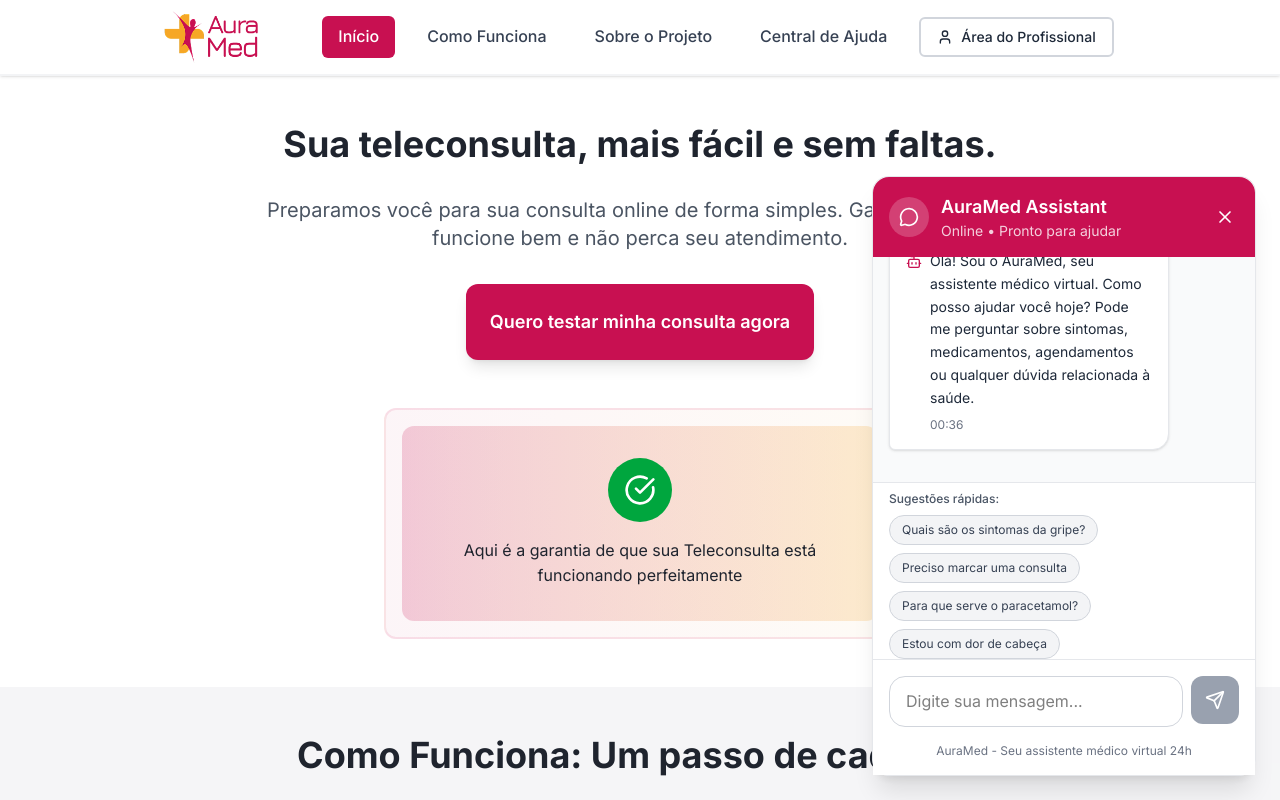
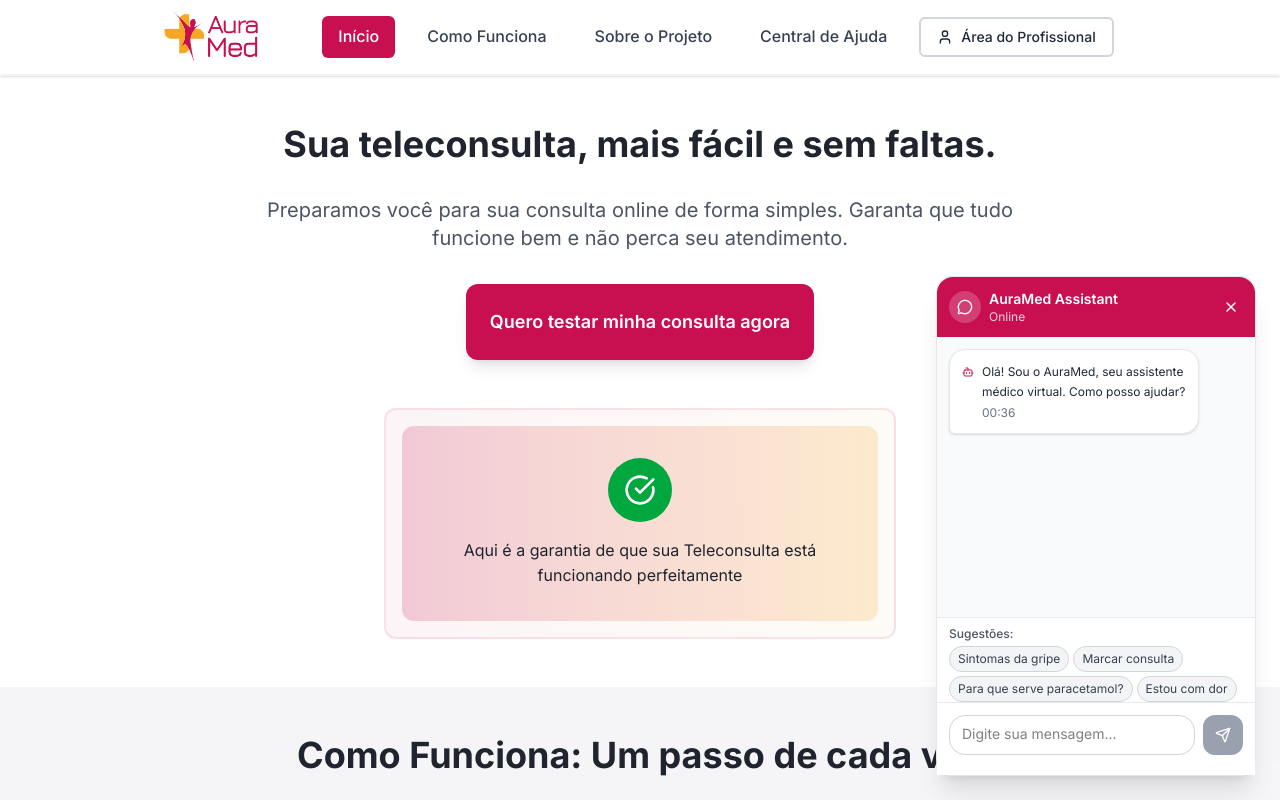
Before and after one commit to FIAP-AURAMED/auramed-sem2-front, a React (Vite) app: page / in a window 1280 px wide. Both pictures are taken after a click on the button "Abrir chat com AuraMed". Shown: the top 800 px of the page. Built offline with nearby package versions, Linux system fonts and the light colour scheme.

Commit message:
feat: modificação do visual para ajuste no tamanho do conteiner.

```diff
--- a/src/components/Chatbot/index.tsx
+++ b/src/components/Chatbot/index.tsx
@@ -1,5 +1,5 @@
-import { useState, useRef, useEffect } from "react";
-import { MessageCircle, X, Send, User, Bot } from "lucide-react";
+import { useState, useRef, useEffect } from 'react';
+import { MessageCircle, X, Send, User, Bot } from 'lucide-react';
 
 interface Message {
   id: string;
@@ -13,21 +13,20 @@ interface Message {
 export default function Chatbot() {
   const [isOpen, setIsOpen] = useState(false);
   const [messages, setMessages] = useState<Message[]>([]);
-  const [inputMessage, setInputMessage] = useState("");
+  const [inputMessage, setInputMessage] = useState('');
   const [isLoading, setIsLoading] = useState(false);
-  const [userId, setUserId] = useState("");
+  const [userId, setUserId] = useState('');
   const messagesEndRef = useRef<HTMLDivElement>(null);
 
   useEffect(() => {
-    const storedUserId =
-      localStorage.getItem("auramed_userId") ||
-      `user_${Math.random().toString(36).substr(2, 9)}`;
+    const storedUserId = localStorage.getItem('auramed_userId') ||
+                        `user_${Math.random().toString(36).substr(2, 9)}`;
     setUserId(storedUserId);
-    localStorage.setItem("auramed_userId", storedUserId);
+    localStorage.setItem('auramed_userId', storedUserId);
   }, []);
 
   useEffect(() => {
-    messagesEndRef.current?.scrollIntoView({ behavior: "smooth" });
+    messagesEndRef.current?.scrollIntoView({ behavior: 'smooth' });
   }, [messages]);
 
   const sendMessage = async () => {
@@ -37,26 +36,26 @@ export default function Chatbot() {
       id: Date.now().toString(),
       text: inputMessage,
       isUser: true,
-      timestamp: new Date(),
+      timestamp: new Date()
     };
 
-    setMessages((prev) => [...prev, userMessage]);
-    setInputMessage("");
+    setMessages(prev => [...prev, userMessage]);
+    setInputMessage('');
     setIsLoading(true);
 
     try {
-      const response = await fetch("http://localhost:8080/chat", {
-        method: "POST",
+      const response = await fetch('http://localhost:8080/chat', {
+        method: 'POST',
         headers: {
-          "Content-Type": "application/json",
+          'Content-Type': 'application/json',
         },
         body: JSON.stringify({
           usuarioId: userId,
-          mensagem: inputMessage,
-        }),
+          mensagem: inputMessage
+        })
       });
 
-      if (!response.ok) throw new Error("Erro na resposta do servidor");
+      if (!response.ok) throw new Error('Erro na resposta do servidor');
 
       const data = await response.json();
 
@@ -66,26 +65,25 @@ export default function Chatbot() {
         isUser: false,
         timestamp: new Date(),
         categoria: data.categoria,
-        sentimento: data.sentimento,
+        sentimento: data.sentimento
       };
 
-      setMessages((prev) => [...prev, botMessage]);
+      setMessages(prev => [...prev, botMessage]);
     } catch (error) {
-      console.error("Erro:", error);
       const errorMessage: Message = {
         id: (Date.now() + 1).toString(),
-        text: "Desculpe, estou com problemas técnicos no momento. Por favor, tente novamente em alguns instantes.",
+        text: 'Desculpe, estou com problemas técnicos. Tente novamente.',
         isUser: false,
-        timestamp: new Date(),
+        timestamp: new Date()
       };
-      setMessages((prev) => [...prev, errorMessage]);
+      setMessages(prev => [...prev, errorMessage]);
     } finally {
       setIsLoading(false);
     }
   };
 
   const handleKeyPress = (e: React.KeyboardEvent) => {
-    if (e.key === "Enter" && !e.shiftKey) {
+    if (e.key === 'Enter' && !e.shiftKey) {
       e.preventDefault();
       sendMessage();
     }
@@ -93,35 +91,33 @@ export default function Chatbot() {
 
   const toggleChat = () => {
     setIsOpen(!isOpen);
-
     if (!isOpen && messages.length === 0) {
       const welcomeMessage: Message = {
-        id: "welcome",
-        text: "Olá! Sou o AuraMed, seu assistente médico virtual. Como posso ajudar você hoje? Pode me perguntar sobre sintomas, medicamentos, agendamentos ou qualquer dúvida relacionada à saúde.",
+        id: 'welcome',
+        text: 'Olá! Sou o AuraMed, seu assistente médico virtual. Como posso ajudar?',
         isUser: false,
-        timestamp: new Date(),
+        timestamp: new Date()
       };
       setMessages([welcomeMessage]);
     }
   };
 
   const formatTime = (date: Date) => {
-    return date.toLocaleTimeString("pt-BR", {
-      hour: "2-digit",
-      minute: "2-digit",
+    return date.toLocaleTimeString('pt-BR', {
+      hour: '2-digit',
+      minute: '2-digit'
     });
   };
 
   const quickSuggestions = [
-    'Quais são os sintomas da gripe?',
-    'Preciso marcar uma consulta',
-    'Para que serve o paracetamol?',
-    'Estou com dor de cabeça'
+    'Sintomas da gripe',
+    'Marcar consulta',
+    'Para que serve paracetamol?',
+    'Estou com dor'
   ];
 
   return (
     <div className="fixed bottom-6 right-6 z-50">
-      {/* Botão de toggle */}
       {!isOpen && (
         <button
           onClick={toggleChat}
@@ -132,19 +128,16 @@ export default function Chatbot() {
         </button>
       )}
 
-      {/* Janela do Chat */}
       {isOpen && (
-        <div className="bg-white rounded-2xl shadow-xl w-96 h-[600px] flex flex-col border border-gray-200 animate-fade-in">
-
-          {/* Header */}
-          <div className="bg-primary-600 text-white p-4 rounded-t-2xl flex items-center justify-between">
-            <div className="flex items-center gap-3">
-              <div className="w-10 h-10 bg-white/20 rounded-full flex items-center justify-center">
-                <MessageCircle className="w-5 h-5 text-white" />
+        <div className="bg-white rounded-2xl shadow-xl w-80 h-[500px] flex flex-col border border-gray-200 animate-fade-in">
+          <div className="bg-primary-600 text-white p-3 rounded-t-2xl flex items-center justify-between">
+            <div className="flex items-center gap-2">
+              <div className="w-8 h-8 bg-white/20 rounded-full flex items-center justify-center">
+                <MessageCircle className="w-4 h-4 text-white" />
               </div>
               <div>
-                <h3 className="font-semibold text-lg">AuraMed Assistant</h3>
-                <p className="text-white/80 text-sm">Online • Pronto para ajudar</p>
+                <h3 className="font-semibold text-sm">AuraMed Assistant</h3>
+                <p className="text-white/80 text-xs">Online</p>
               </div>
             </div>
             <button
@@ -152,17 +145,18 @@ export default function Chatbot() {
               className="p-1 hover:bg-white/20 rounded-lg transition-colors"
               aria-label="Fechar chat"
             >
-              <X className="w-5 h-5" />
+              <X className="w-4 h-4" />
             </button>
           </div>
-          <div className="flex-1 overflow-y-auto p-4 bg-gray-50 space-y-4">
+
+          <div className="flex-1 overflow-y-auto p-3 bg-gray-50 space-y-3">
             {messages.map((message) => (
               <div
                 key={message.id}
                 className={`flex ${message.isUser ? 'justify-end' : 'justify-start'}`}
               >
                 <div
-                  className={`max-w-[80%] rounded-2xl p-4 ${
+                  className={`max-w-[85%] rounded-2xl p-3 ${
                     message.isUser
                       ? 'bg-primary-600 text-white rounded-br-md'
                       : 'bg-white text-gray-800 border border-gray-200 rounded-bl-md shadow-sm'
@@ -170,25 +164,25 @@ export default function Chatbot() {
                 >
                   <div className="flex items-start gap-2">
                     {!message.isUser && (
-                      <Bot className="w-4 h-4 mt-1 text-primary-600 flex-shrink-0" />
+                      <Bot className="w-3 h-3 mt-1 text-primary-600 flex-shrink-0" />
                     )}
                     <div className="flex-1">
-                      <p className="text-sm leading-relaxed whitespace-pre-wrap">
+                      <p className="text-xs leading-relaxed whitespace-pre-wrap">
                         {message.text}
                       </p>
-                      <div className="flex items-center justify-between mt-2 gap-4">
+                      <div className="flex items-center justify-between mt-1 gap-2">
                         <span className={`text-xs ${message.isUser ? 'text-white/70' : 'text-gray-500'}`}>
                           {formatTime(message.timestamp)}
                         </span>
                         {!message.isUser && message.categoria && (
-                          <span className="text-xs bg-primary-100 text-primary-700 px-2 py-1 rounded-full capitalize">
+                          <span className="text-xs bg-primary-100 text-primary-700 px-1.5 py-0.5 rounded-full capitalize">
                             {message.categoria.toLowerCase().replace(/_/g, ' ')}
                           </span>
                         )}
                       </div>
                     </div>
                     {message.isUser && (
-                      <User className="w-4 h-4 mt-1 text-white/80 flex-shrink-0" />
+                      <User className="w-3 h-3 mt-1 text-white/80 flex-shrink-0" />
                     )}
                   </div>
                 </div>
@@ -197,13 +191,13 @@ export default function Chatbot() {
 
             {isLoading && (
               <div className="flex justify-start">
-                <div className="bg-white border border-gray-200 rounded-2xl rounded-bl-md p-4 max-w-[80%] shadow-sm">
+                <div className="bg-white border border-gray-200 rounded-2xl rounded-bl-md p-3 max-w-[85%] shadow-sm">
                   <div className="flex items-center gap-2">
-                    <Bot className="w-4 h-4 text-primary-600" />
+                    <Bot className="w-3 h-3 text-primary-600" />
                     <div className="flex space-x-1">
-                      <div className="w-2 h-2 bg-gray-400 rounded-full animate-bounce"></div>
-                      <div className="w-2 h-2 bg-gray-400 rounded-full animate-bounce" style={{ animationDelay: '0.1s' }}></div>
-                      <div className="w-2 h-2 bg-gray-400 rounded-full animate-bounce" style={{ animationDelay: '0.2s' }}></div>
+                      <div className="w-1.5 h-1.5 bg-gray-400 rounded-full animate-bounce"></div>
+                      <div className="w-1.5 h-1.5 bg-gray-400 rounded-full animate-bounce" style={{ animationDelay: '0.1s' }}></div>
+                      <div className="w-1.5 h-1.5 bg-gray-400 rounded-full animate-bounce" style={{ animationDelay: '0.2s' }}></div>
                     </div>
                   </div>
                 </div>
@@ -212,15 +206,16 @@ export default function Chatbot() {
 
             <div ref={messagesEndRef} />
           </div>
+
           {messages.length <= 1 && (
-            <div className="px-4 pt-2 border-t border-gray-200 bg-white">
-              <p className="text-xs text-gray-600 mb-2 font-medium">Sugestões rápidas:</p>
-              <div className="flex flex-wrap gap-2">
+            <div className="px-3 pt-2 border-t border-gray-200 bg-white">
+              <p className="text-xs text-gray-600 mb-1 font-medium">Sugestões:</p>
+              <div className="flex flex-wrap gap-1">
                 {quickSuggestions.map((suggestion, index) => (
                   <button
                     key={index}
                     onClick={() => setInputMessage(suggestion)}
-                    className="text-xs bg-gray-100 hover:bg-gray-200 text-gray-700 px-3 py-1.5 rounded-full transition-colors border border-gray-300"
+                    className="text-xs bg-gray-100 hover:bg-gray-200 text-gray-700 px-2 py-1 rounded-full transition-colors border border-gray-300"
                   >
                     {suggestion}
                   </button>
@@ -229,7 +224,7 @@ export default function Chatbot() {
             </div>
           )}
 
-          <div className="p-4 border-t border-gray-200 bg-white">
+          <div className="p-3 border-t border-gray-200 bg-white">
             <div className="flex gap-2">
               <div className="flex-1 relative">
                 <textarea
@@ -237,24 +232,21 @@ export default function Chatbot() {
                   onChange={(e) => setInputMessage(e.target.value)}
                   onKeyPress={handleKeyPress}
                   placeholder="Digite sua mensagem..."
-                  className="w-full px-4 py-3 pr-12 border border-gray-300 rounded-2xl resize-none focus:outline-none focus:ring-2 focus:ring-primary-500 focus:border-transparent"
+                  className="w-full px-3 py-2 pr-10 border border-gray-300 rounded-2xl resize-none focus:outline-none focus:ring-2 focus:ring-primary-500 focus:border-transparent text-sm"
                   rows={1}
                   disabled={isLoading}
-                  style={{ minHeight: '48px', maxHeight: '120px' }}
+                  style={{ minHeight: '40px', maxHeight: '80px' }}
                 />
               </div>
               <button
                 onClick={sendMessage}
                 disabled={!inputMessage.trim() || isLoading}
-                className="flex items-center justify-center w-12 h-12 bg-primary-600 hover:bg-primary-700 disabled:bg-gray-400 disabled:cursor-not-allowed rounded-xl transition-colors flex-shrink-0"
+                className="flex items-center justify-center w-10 h-10 bg-primary-600 hover:bg-primary-700 disabled:bg-gray-400 disabled:cursor-not-allowed rounded-xl transition-colors flex-shrink-0"
                 aria-label="Enviar mensagem"
               >
-                <Send className="w-5 h-5 text-white" />
+                <Send className="w-4 h-4 text-white" />
               </button>
             </div>
-            <p className="text-xs text-gray-500 mt-2 text-center">
-              AuraMed - Seu assistente médico virtual 24h
-            </p>
           </div>
         </div>
       )}
```
